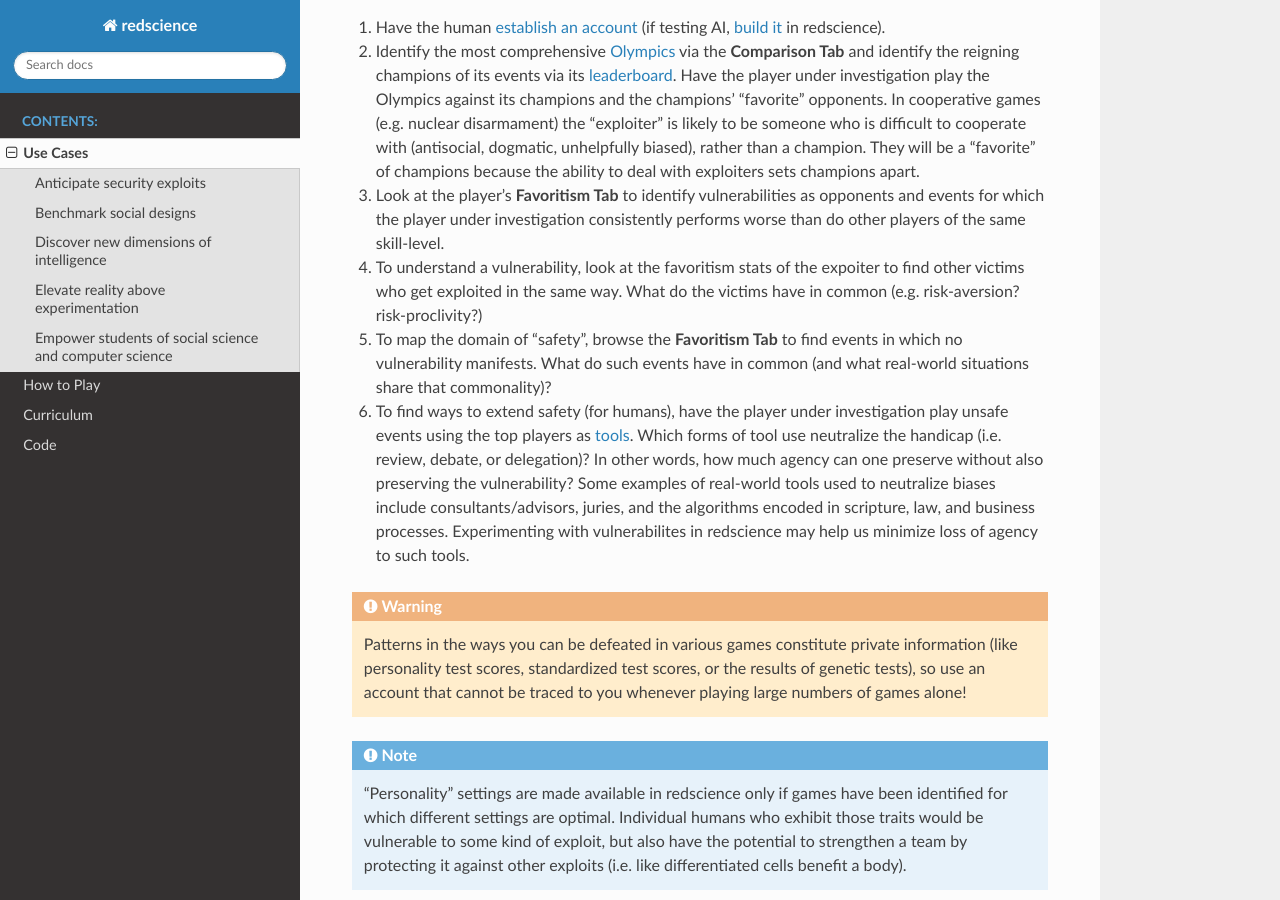
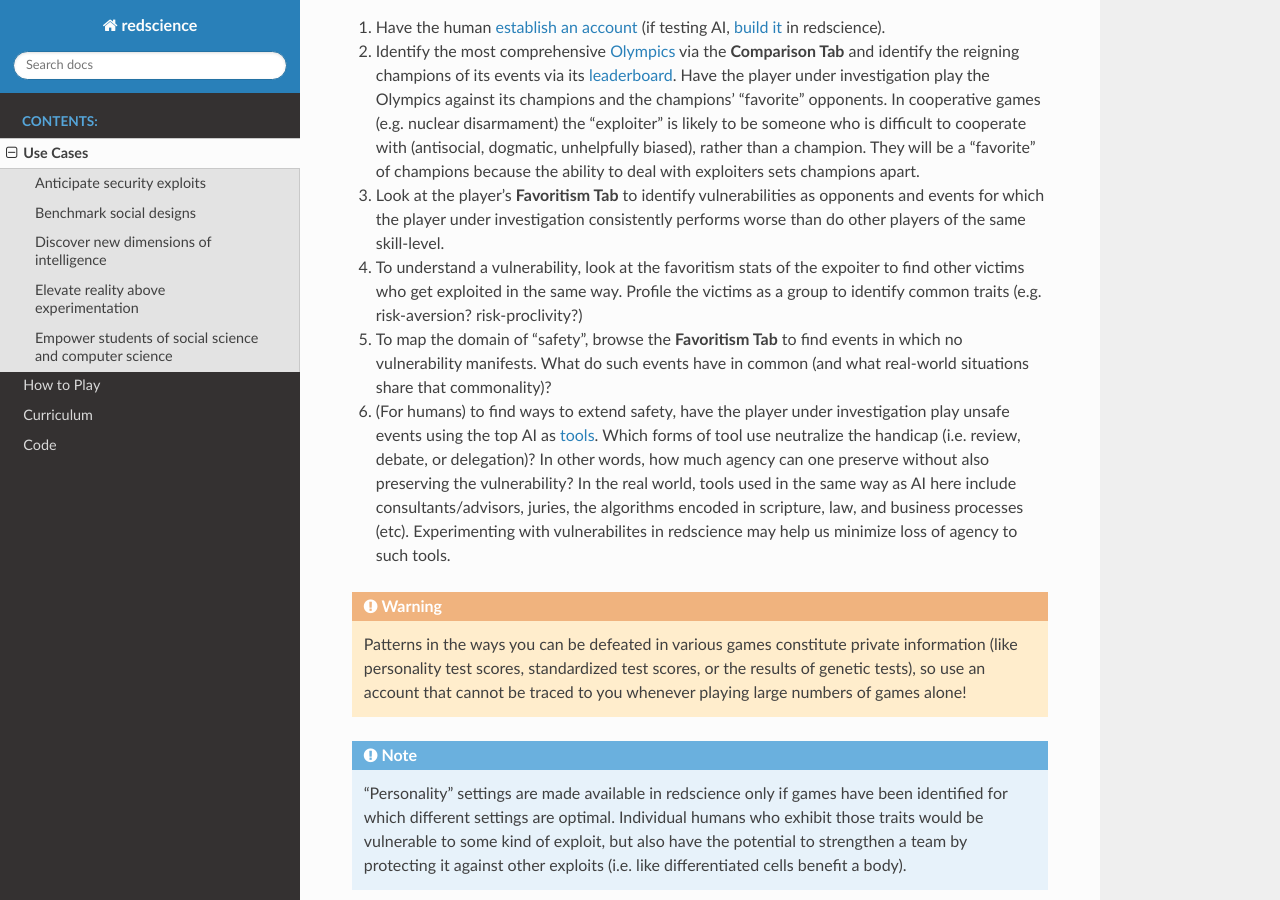
Before and after one commit to ChrisSantosLang/redscience, a Sphinx documentation site: the page built from docs/source/usecases.rst, in a window 1280 px wide and 900 px high, scrolled down 488 px. Built offline with Sphinx 7.4.7 and the Read the Docs theme 2.0.0, drawn with Linux system fonts in a browser that asks for light colours.

Commit message:
Update usecases.rst

```diff
--- a/docs/source/usecases.rst
+++ b/docs/source/usecases.rst
@@ -32,17 +32,17 @@ risk-proclivity, dogmatism, idealism, short-sightedness, long-sightedness, etc):
    opponents and events for which the player under investigation consistently
    performs worse than do other players of the same skill-level.
 #. To understand a vulnerability, look at the favoritism stats of the expoiter to
-   find other victims who get exploited in the same way. What do the victims have in
-   common (e.g. risk-aversion? risk-proclivity?)
+   find other victims who get exploited in the same way. Profile the victims as a group
+   to identify common traits (e.g. risk-aversion? risk-proclivity?)
 #. To map the domain of "safety", browse the **Favoritism Tab** to find events in
    which no vulnerability manifests. What do such events have in common (and what
    real-world situations share that commonality)?
-#. To find ways to extend safety (for humans), have the player under investigation play
-   unsafe events using the top players as :doc:`tools <playerfactory>`. Which forms of
+#. (For humans) to find ways to extend safety, have the player under investigation play
+   unsafe events using the top AI as :doc:`tools <playerfactory>`. Which forms of
    tool use neutralize the handicap (i.e. review, debate, or delegation)? In other words,
-   how much agency can one preserve without also preserving the vulnerability? Some
-   examples of real-world tools used to neutralize biases include consultants/advisors,
-   juries, and the algorithms encoded in scripture, law, and business processes.
+   how much agency can one preserve without also preserving the vulnerability? In the
+   real world, tools used in the same way as AI here include consultants/advisors,
+   juries, the algorithms encoded in scripture, law, and business processes (etc).
    Experimenting with vulnerabilites in redscience may help us minimize loss of agency
    to such tools.
 
```
